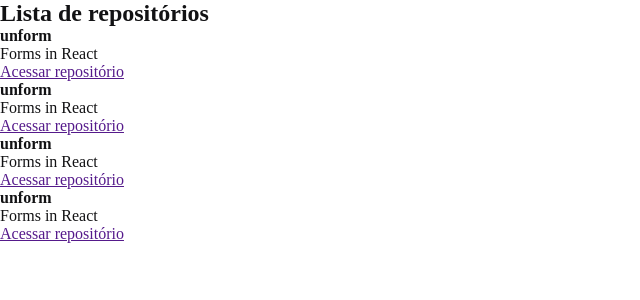
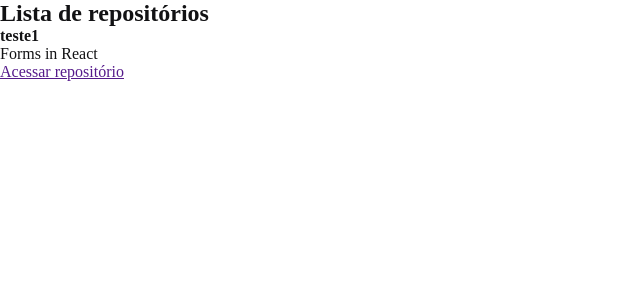
Before and after one commit to ValdielsonSiqueira/git-hub-explore, a React app: page / in a window 1280 px wide. Shown: the top 300 px of the page, without its empty margins (0-640 px from the left). Built offline with nearby package versions, Linux system fonts and the light colour scheme.

Commit message:
feat(product): recebendo props nos componentes

```diff
--- /dev/null
+++ b/src/components/RepositoryItem.jsx
@@ -0,0 +1,9 @@
+export function RepositoryItem({ repository }) {
+  return (
+    <li>
+      <strong>{repository}</strong>
+      <p>Forms in React</p>
+      <a href="">Acessar repositório</a>
+    </li>
+  );
+}
--- a/src/components/RepositoryList.jsx
+++ b/src/components/RepositoryList.jsx
@@ -1,36 +1,11 @@
+import { RepositoryItem } from "./RepositoryItem";
+
 export function RepositoryList() {
   return (
     <section className="repository-list">
       <h1>Lista de repositórios</h1>
       <ul>
-        <li>
-          <strong>unform</strong>
-          <p>Forms in React</p>
-          <a href="">
-            Acessar repositório
-          </a>
-        </li>
-        <li>
-          <strong>unform</strong>
-          <p>Forms in React</p>
-          <a href="">
-            Acessar repositório
-          </a>
-        </li>
-        <li>
-          <strong>unform</strong>
-          <p>Forms in React</p>
-          <a href="">
-            Acessar repositório
-          </a>
-        </li>
-        <li>
-          <strong>unform</strong>
-          <p>Forms in React</p>
-          <a href="">
-            Acessar repositório
-          </a>
-        </li>
+        <RepositoryItem repository="teste1"/>
       </ul>
     </section>
   )
```
